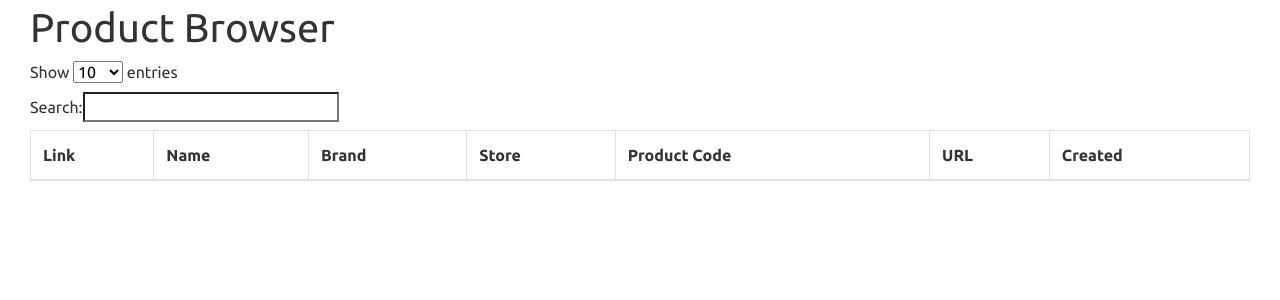
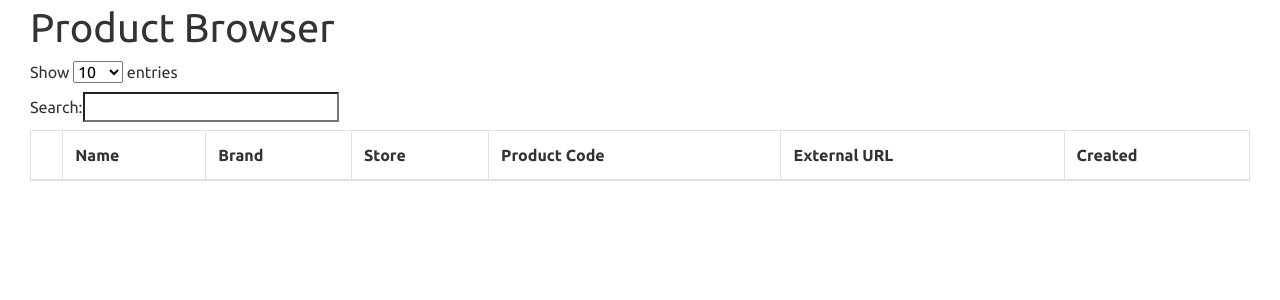
Before and after one commit to BFSSI-Bioinformatics-Lab/flaime, a Django app: page /product_browser/ in a window 1280 px wide. Shown: the part 56-356 px from the top of the page. Run offline with Django 3.2, Linux system fonts and the light colour scheme; lists and menus that the app fills with data are empty; parts of the project's set-up code (start-up, migrations or seed data) failed here and were passed over; some libraries are stand-ins or nearby versions.

Commit message:
Add icons

```diff
--- a/flaim/templates/product_browser/index.html
+++ b/flaim/templates/product_browser/index.html
@@ -13,12 +13,12 @@
         <table id="products" class="table table-striped table-bordered" style="width:100%">
           <thead>
           <tr>
-            <th>Link</th>
+            <th></th>
             <th>Name</th>
             <th>Brand</th>
             <th>Store</th>
             <th>Product Code</th>
-            <th>URL</th>
+            <th>External URL</th>
             <th>Created</th>
           </tr>
           </thead>
@@ -43,7 +43,7 @@
                   }
                   if (type === 'display') {
                       let str = data.toString(); // cast numbers
-                      return '<a href="' + data + '"> Link</a>'
+                      return '<a href="' + data + '"><i class="fas fa-external-link-alt"></i></a>'
                   }
                   // Search, order and type can use the original data
                   return data;
@@ -58,9 +58,7 @@
                   }
                   if (type === 'display') {
                       let id = data.toString(); // cast numbers
-                      let store = row.store.toString().toLowerCase();
-
-                      return '<a href="/product_browser/' + id + '"> Details</a>'
+                      return '<a href="/product_browser/' + id + '"><i class="fas fa-link"></i></a>'
                   }
                   // Search, order and type can use the original data
                   return data;
```
